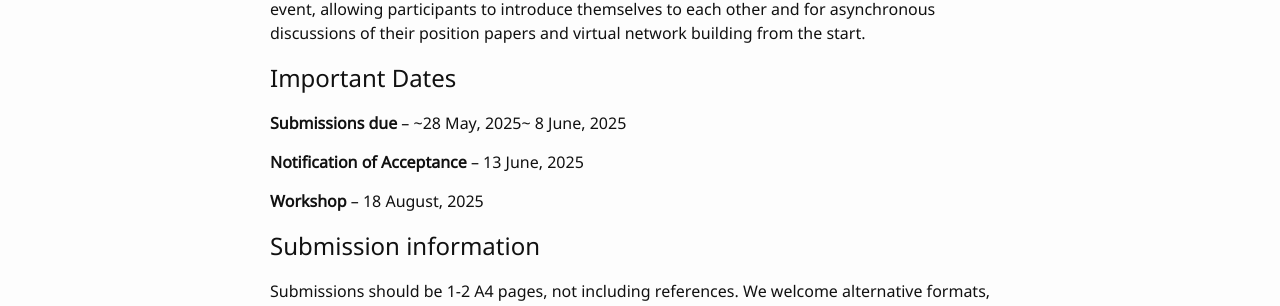
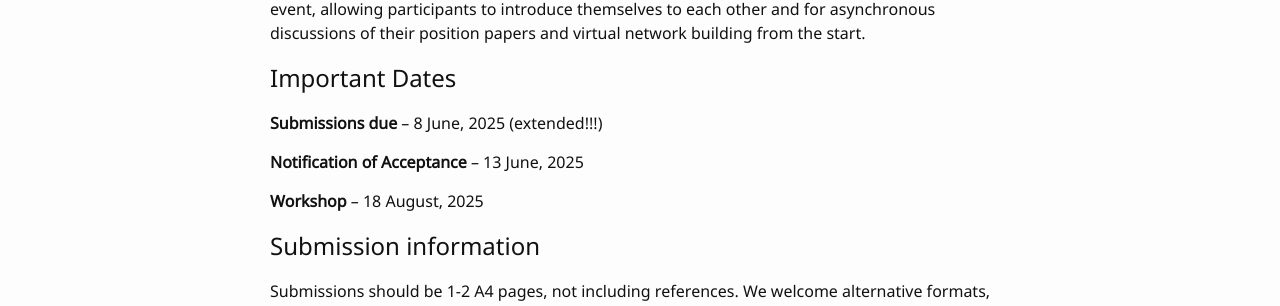
Before and after one commit to synthetic-data-workshop/synthetic-data-workshop.github.io, a Jekyll site: the page built from call-for-participation.md, in a window 1280 px wide. Shown: the part 668-974 px from the top of the page. Built offline with Jekyll 4.4.1, drawn with Linux system fonts in a browser that asks for light colours.

Commit message:
note deadline extension

```diff
--- a/call-for-participation.md
+++ b/call-for-participation.md
@@ -24,7 +24,7 @@ Accepted submissions will be shared with all participants via the workshop websi
 
 ## Important Dates
 
-**Submissions due** – ~28 May, 2025~ 8 June, 2025
+**Submissions due** – 8 June, 2025 (extended!!!)
 
 **Notification of Acceptance** – 13 June, 2025
 
```
